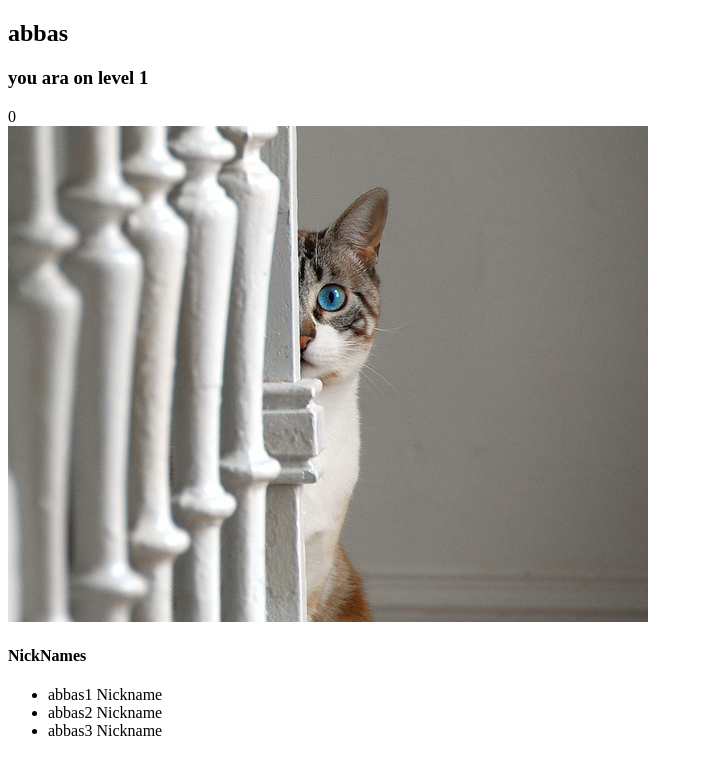
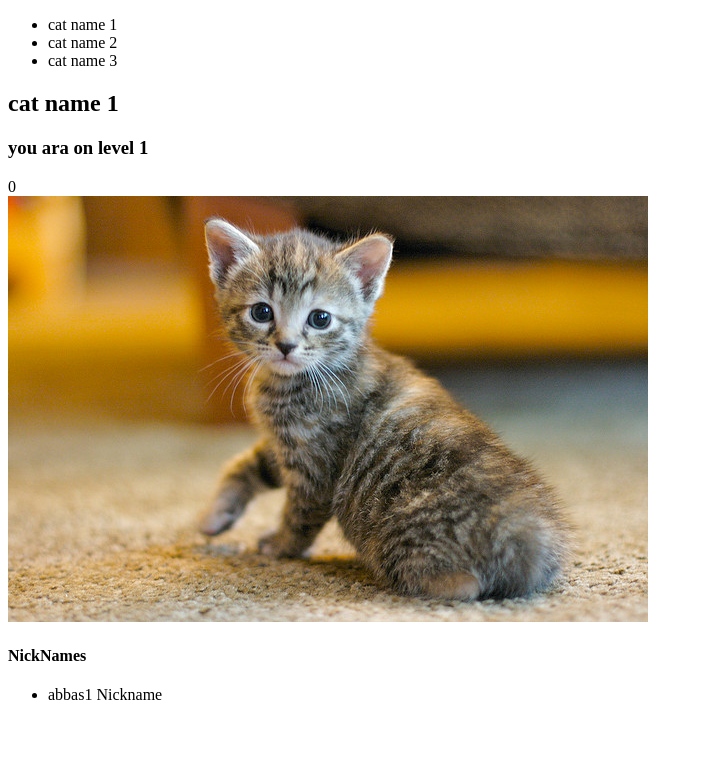
Before and after one commit to ahmadssb/Udacity-JS-Design-Patterns, a plain HTML site: page L2/cat-clicker-premium/index-knockout.html in a window 1280 px wide. Shown: the whole page, without its empty margins (0-703 px from the left). Drawn offline with Linux system fonts and the light colour scheme.

Commit message:
display cat name list and display the selected cat

```diff
--- a/L2/cat-clicker-premium/index-knockout.html
+++ b/L2/cat-clicker-premium/index-knockout.html
@@ -1,12 +1,17 @@
 <!DOCTYPE html>
 <html lang="en">
+
 <head>
 	<meta charset="UTF-8">
 	<title>Cat Clicker</title>
 </head>
+
 <body>
+	<ul data-bind="foreach: catList">
+		<li data-bind="text: name, click: $parent.setCat"></li>
+	</ul>
 	<div id="cat" data-bind="with: currentCat">
-		<h2  data-bind="text: name"></h2>
+		<h2 data-bind="text: name"></h2>
 		<h3>you ara on level <span data-bind="text: level"></span></h3>
 		<div data-bind="text: counter"></div>
 		<img data-bind="click: $parent.incremenCounter, attr: {src: imgSrc}" src="" alt="cute cat">
@@ -21,4 +26,5 @@
 	<script src="js/libs/knockout-3.3.0.js"></script>
 	<script src="js/app-knocout.js"></script>
 </body>
+
 </html>
--- a/L2/cat-clicker-premium/js/app-knocout.js
+++ b/L2/cat-clicker-premium/js/app-knocout.js
@@ -1,3 +1,29 @@
+var catData = {
+	"currentCat": 0,
+	"cats": [
+		{
+			"name": "cat name 1",
+			"imgSrc": "images/cat1.jpg",
+			"counter": 0,
+			"nickname": ["abbas1 Nickname"]
+
+		},
+		{
+			"name": "cat name 2",
+			"imgSrc": "images/cat2.jpg",
+			"counter": 0,
+			"nickname": ["abbas2 Nickname"]
+		},
+		{
+			"name": "cat name 3",
+			"imgSrc": "images/cat3.jpg",
+			"counter": 0,
+			"nickname": ["abbas3 Nickname"]
+		}
+
+	]
+};
+
 var Cat = function (data) {
 
 	this.counter = ko.observable(data.counter);
@@ -24,14 +50,22 @@ var Cat = function (data) {
 	}, this);
 };
 
+
+
 var ViewModel = function () {
 	var self = this;
-	this.currentCat = ko.observable(new Cat({
-		counter: 0,
-		name: 'abbas',
-		imgSrc: 'images/cat2.jpg',
-		nickname: [ "abbas1 Nickname", "abbas2 Nickname", "abbas3 Nickname"]
-	}));
+
+	this.catList = ko.observableArray([]);
+
+	catData.cats.forEach(function (catItem) {
+		self.catList.push(new Cat(catItem));
+	});
+	this.setCat = function (catId) {
+		console.log("catId" + catId);
+		self.currentCat(catId);
+	};
+
+	this.currentCat = ko.observable(this.catList()[0]);
 	this.incremenCounter = function () {
 		self.currentCat().counter(self.currentCat().counter() + 1);
 
```
